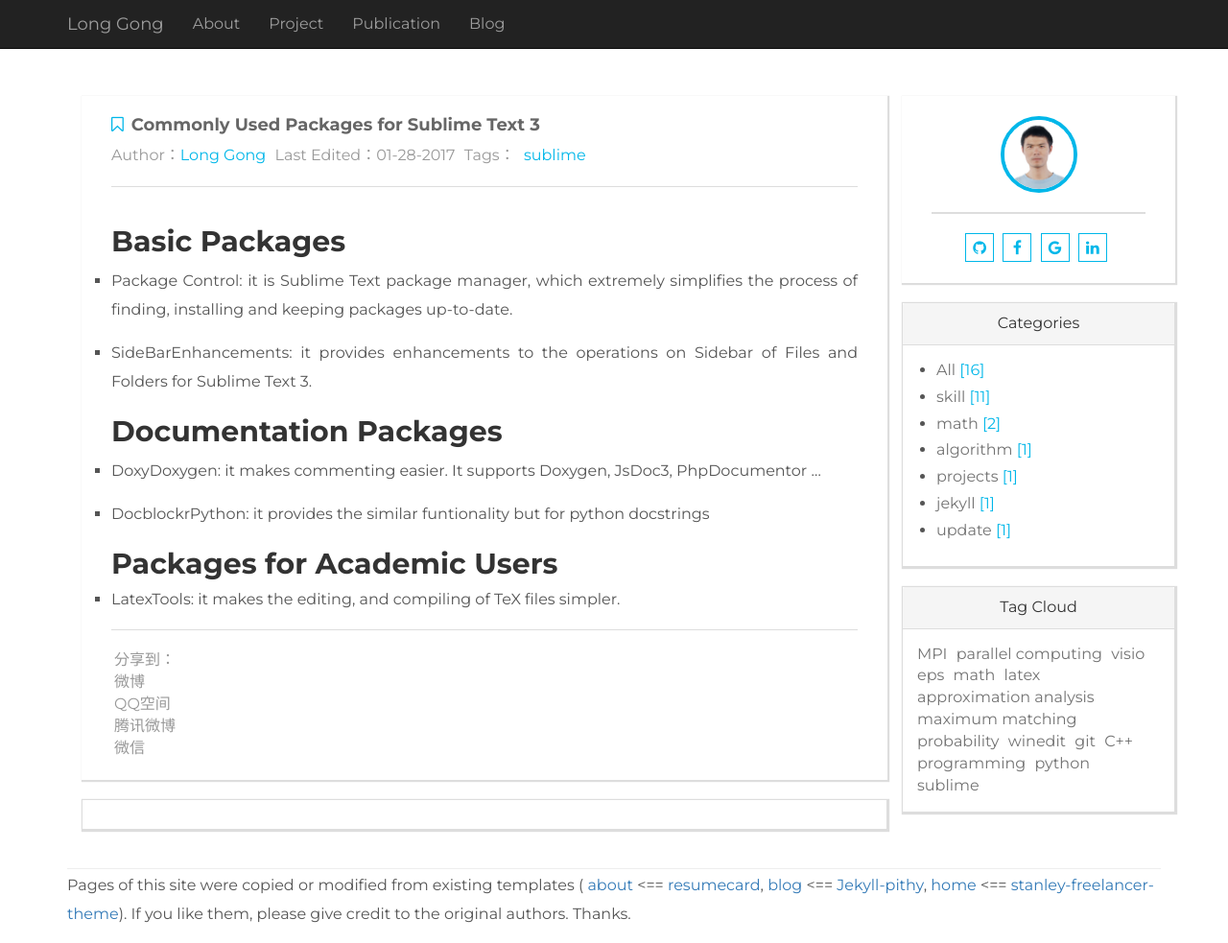
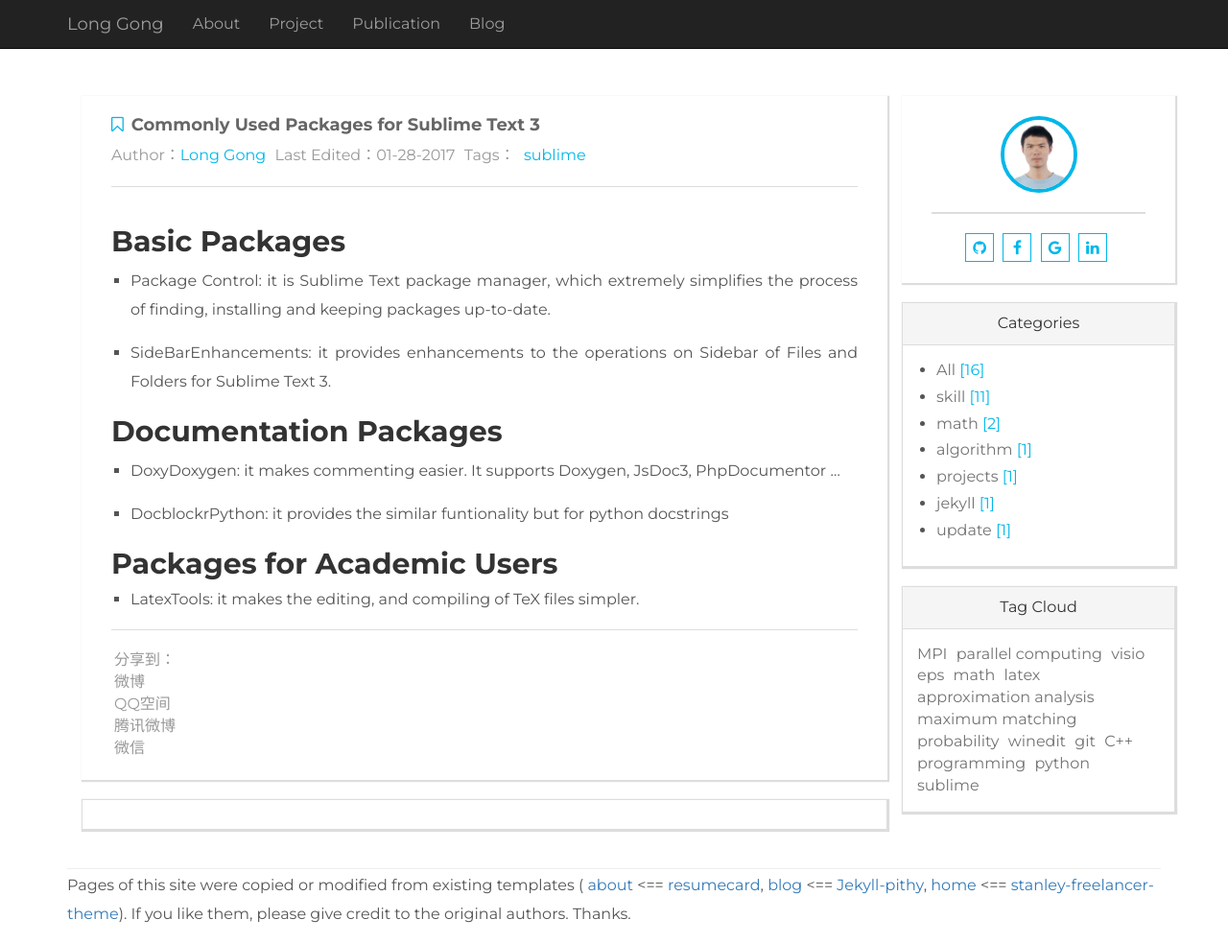
Before and after one commit to lgong30/lgong30.github.io, a Jekyll site: the page built from _posts/2017-01-28-sublime-text3-common-used-packages.md, in a window 1280 px wide and 983 px high. Shown: the whole window at 96% size. Built offline with Jekyll 4.4.1, drawn with Linux system fonts in a browser that asks for light colours; comment, search, counter and statistics services are not loaded.

Commit message:
change ul style in posts

```diff
--- a/_sass/modules/_post.scss
+++ b/_sass/modules/_post.scss
@@ -59,7 +59,7 @@
       list-style-type: square;
     }
     ul li {
-      margin: inherit;
+      margin-left: 15pt;
       padding: inherit;
     }
   }
```
